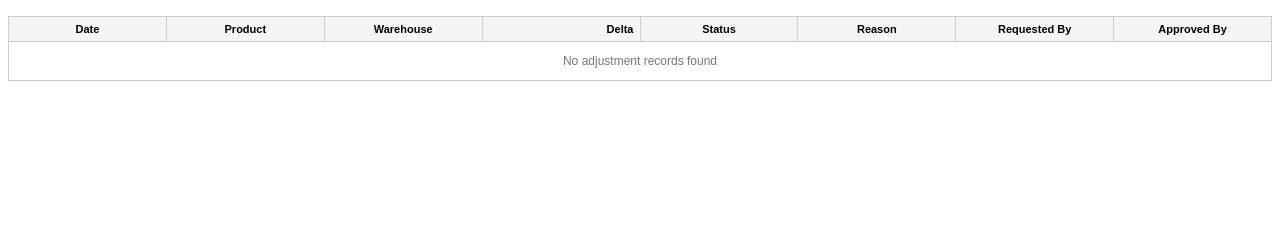
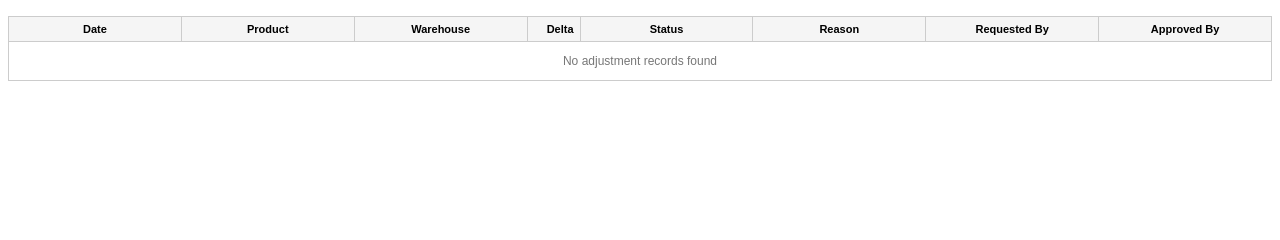
Before and after one commit to mr-vaibh/IMS, a Django app: template backend/reports/templates/reports/adjustment_report.html in a window 1280 px wide. Shown: the part 72-312 px from the top of the page. Run offline with Django 5.2, Linux system fonts and the light colour scheme; the template is opened without the code that fills it, so the values that code supplies are empty.

```diff
--- a/backend/reports/templates/reports/adjustment_report.html
+++ b/backend/reports/templates/reports/adjustment_report.html
@@ -42,6 +42,11 @@
       text-align: right;
     }
 
+    .delta-col {
+      width: 40px;       /* adjust as needed */
+      white-space: nowrap;
+    }
+
     .mono {
       font-family: monospace;
       font-size: 10px;
@@ -72,7 +77,7 @@
       <th>Date</th>
       <th>Product</th>
       <th>Warehouse</th>
-      <th class="right">Delta</th>
+      <th class="right delta-col">Delta</th>
       <th>Status</th>
       <th>Reason</th>
       <th>Requested By</th>
@@ -86,7 +91,7 @@
       <td>{{ r.created_at|date:"Y-m-d H:i" }}</td>
       <td>{{ r.product__name }}</td>
       <td>{{ r.warehouse__name }}</td>
-      <td class="right">{{ r.delta }}</td>
+      <td class="right delta-col">{{ r.delta }}</td>
       <td class="status">{{ r.status }}</td>
       <td>{{ r.reason }}</td>
       <td>{{ r.requested_by__username|default:"—" }}</td>
```
Also changed, not shown: frontend/src/components/reports/AdjustmentReport.tsx (+15 -2 lines).
